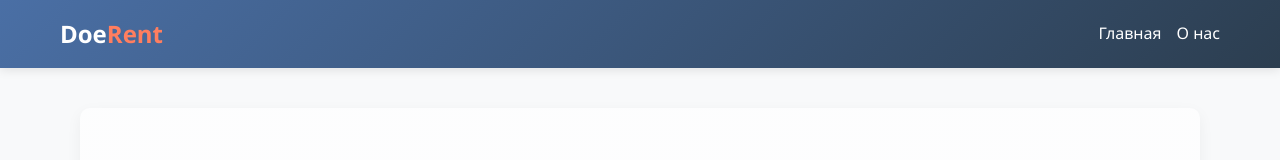
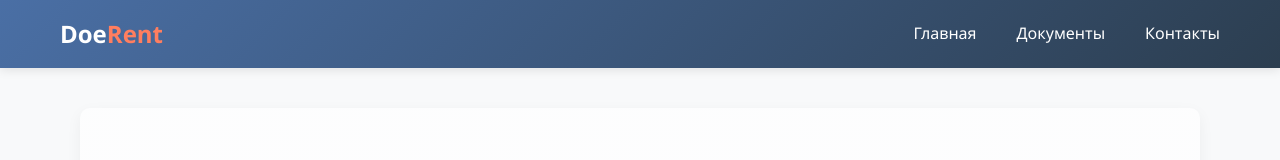
Before and after one commit to lubuntum/mybestrent, a React (Create React App) app: page / in a window 1280 px wide. Shown: the top 160 px of the page. Built offline with nearby package versions, Linux system fonts and the light colour scheme.

Commit message:
Мелкие исправления в шапке

```diff
--- a/src/components/header/Header.jsx
+++ b/src/components/header/Header.jsx
@@ -2,7 +2,8 @@ import { useNavigate } from "react-router"
 import styles from "./header.module.css"
 import { Button } from "../ui/button/Button"
 import {ROUTES} from "../../AppRoutes"
-export const Header = () => {
+import { useRef } from "react"
+export const Header = ({scrollToFooter}) => {
     const navigate = useNavigate()
     return (<>
         <header>
@@ -13,7 +14,8 @@ export const Header = () => {
             <nav>
                 <ul>
                     <li onClick={()=>{navigate(ROUTES.HOME)}}>Главная</li>
-                    <li onClick={() => {navigate(ROUTES.ABOUT)}}>О нас</li>
+                    <li onClick={() => {navigate(ROUTES.DOCUMENT)}}>Документы</li>
+                    <li onClick={scrollToFooter}>Контакты</li>
                 </ul>
             </nav>
         </div>
--- a/src/components/header/header.module.css
+++ b/src/components/header/header.module.css
@@ -28,12 +28,13 @@ nav ul {
     list-style: none;
     gap: 15px;
 }
-nav ui li {
+nav ul li {
     margin-left: 25px;
     color: white;
     text-decoration: none;
     font-weight: 500;
     transition: color 0.3s;
+    cursor: pointer;
 }
 nav ul li a {
 
```
